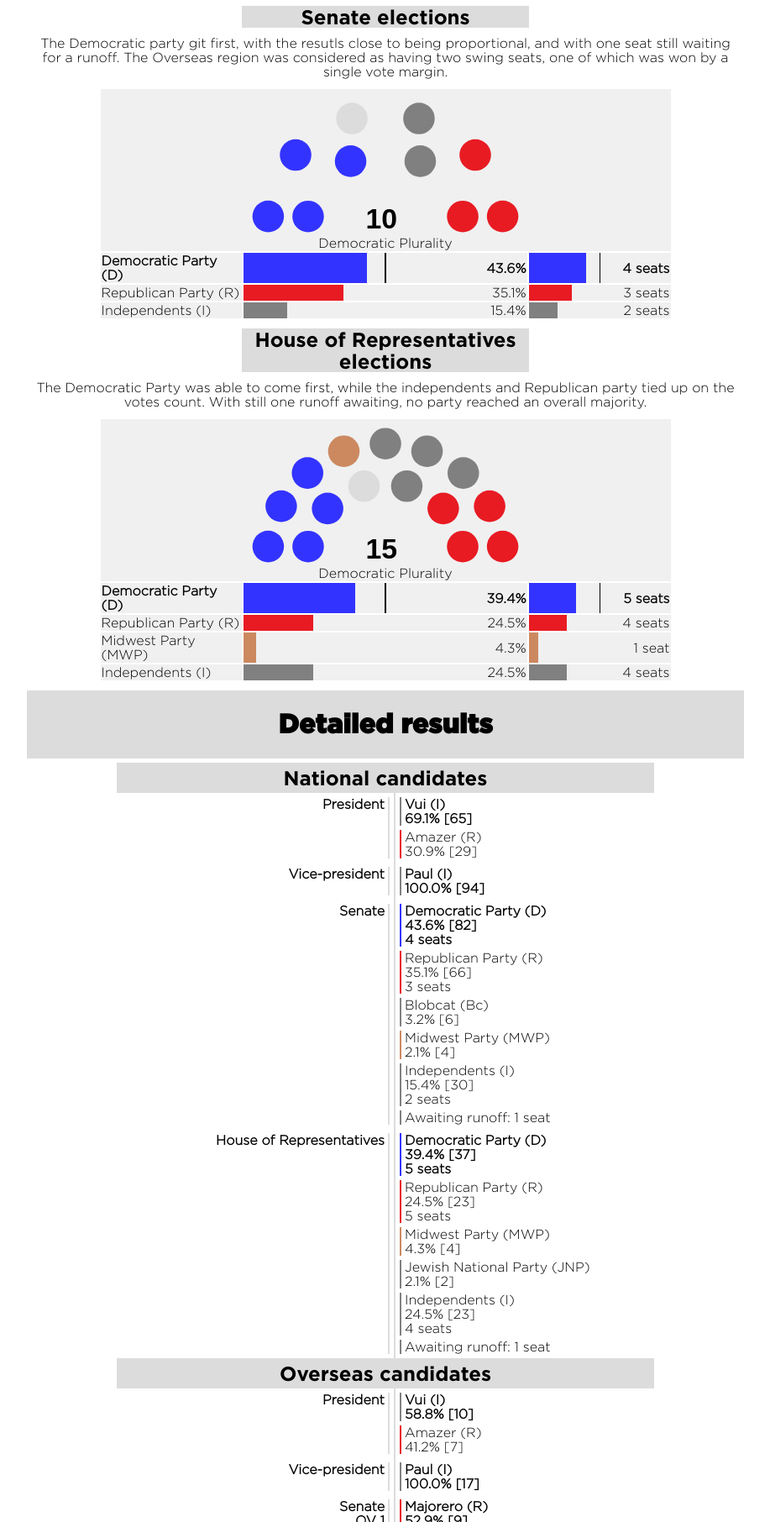
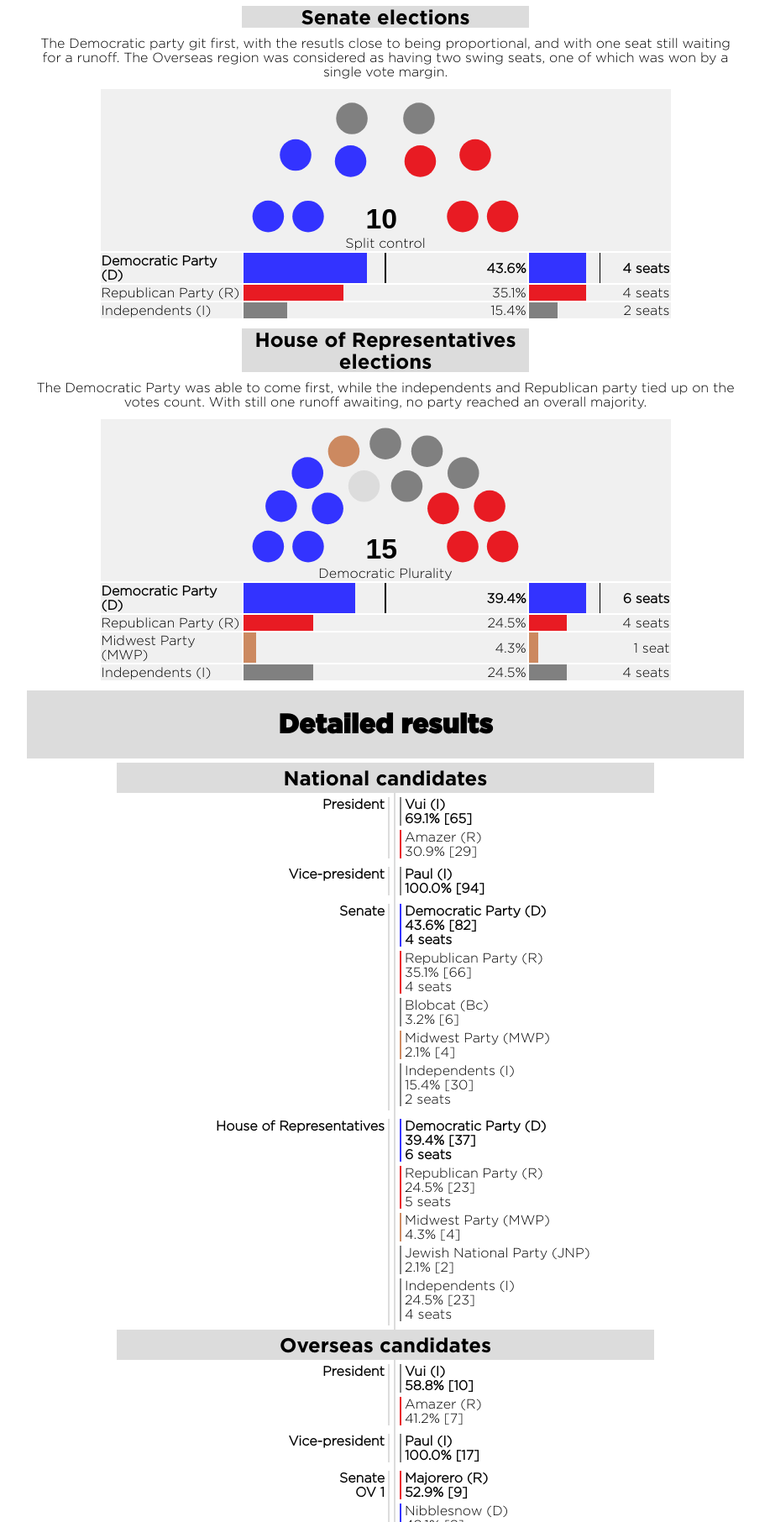
Before and after one commit to Gallo1247/lme2.github.io, a plain HTML site: page elections/Dec19.html in a window 1280 px wide. Shown: the part 1364-3176 px from the top of the page at 84% size, without its empty margins (181-1098 px from the left). Drawn offline with Linux system fonts and the light colour scheme.

Commit message:
Updated diagrams with runoffs

```diff
--- a/elections/Dec19.html
+++ b/elections/Dec19.html
@@ -89,7 +89,7 @@
         <p>The Democratic party git first, with the resutls close to being proportional, and with one seat still waiting for a runoff. The Overseas region was considered as having two swing seats, one of which was won by a single vote margin.</p>
         <table style="width:80%;margin:auto;">
             <tr>
-                <td colspan="3" style="text-align:center;"><img src="../diagrams/D4R3I2V1.svg" width="50%"><br>Democratic Plurality</td>
+                <td colspan="3" style="text-align:center;"><img src="../diagrams/D4I2R4.svg" width="50%"><br>Split control</td>
             </tr>
             <tr>
                 <td width="25%"><b>Democratic Party (D)</b></td>
@@ -98,7 +98,7 @@
             </tr><tr>
                 <td>Republican Party (R)</td>
                 <td style="background-image:linear-gradient(90deg,var(--repc) 35.1%,#F0F0F0 35.1%);text-align:right;">35.1%</td>
-                <td style="background-image:linear-gradient(90deg,var(--repc) 30.0%,#F0F0F0 30.0%);text-align:right;">3 seats</td>
+                <td style="background-image:linear-gradient(90deg,var(--repc) 40.0%,#F0F0F0 40.0%);text-align:right;">4 seats</td>
             </tr><tr>
                 <td>Independents (I)</td>
                 <td style="background-image:linear-gradient(90deg,var(--indc) 15.4%,#F0F0F0 15.4%);text-align:right;">15.4%</td>
@@ -114,7 +114,7 @@
             <tr>
                 <td width="25%"><b>Democratic Party (D)</b></td>
                 <td width="50%" style="background-image:linear-gradient(90deg,var(--demc) 39.4%,#F0F0F0 39.4%,#F0F0F0 49.75%,black 49.75%,black 50.25%,#F0F0F0 50.25%);text-align:right;"><b>39.4%</b></td>
-                <td width="25%" style="background-image:linear-gradient(90deg,var(--demc) 33.3%,#F0F0F0 33.3%,#F0F0F0 49.75%,black 49.75%,black 50.25%,#F0F0F0 50.25%);text-align:right;"><b>5 seats</b></td>
+                <td width="25%" style="background-image:linear-gradient(90deg,var(--demc) 40.0%,#F0F0F0 40.0%,#F0F0F0 49.75%,black 49.75%,black 50.25%,#F0F0F0 50.25%);text-align:right;"><b>6 seats</b></td>
             </tr><tr>
                 <td>Republican Party (R)</td>
                 <td style="background-image:linear-gradient(90deg,var(--repc) 24.5%,#F0F0F0 24.5%);text-align:right;">24.5%</td>
@@ -159,22 +159,20 @@
                         <div class="tablecell-left"><div class="l-corresponder l-vac">Senate</div></div>
                         <div class="tablecell">
                             <div class="r-corresponder r-dem"><b>Democratic Party (D)<br>43.6% [82]<br>4 seats</b></div>
-                            <div class="r-corresponder r-rep">Republican Party (R)<br>35.1% [66]<br>3 seats</div>
+                            <div class="r-corresponder r-rep">Republican Party (R)<br>35.1% [66]<br>4 seats</div>
                             <div class="r-corresponder r-ind">Blobcat (Bc)<br>3.2% [6]</div>
                             <div class="r-corresponder r-mwp">Midwest Party (MWP)<br>2.1% [4]</div>
                             <div class="r-corresponder r-ind">Independents (I)<br>15.4% [30]<br>2 seats</div>
-                            <div class="r-corresponder r-ind bottomcell">Awaiting runoff: 1 seat</div>
                         </div>
                     </div>
                     <div class="tablerow">
                         <div class="tablecell-left"><div class="l-corresponder l-vac">House of Representatives</div></div>
                         <div class="tablecell">
-                            <div class="r-corresponder r-dem"><b>Democratic Party (D)<br>39.4% [37]<br>5 seats</b></div>
+                            <div class="r-corresponder r-dem"><b>Democratic Party (D)<br>39.4% [37]<br>6 seats</b></div>
                             <div class="r-corresponder r-rep">Republican Party (R)<br>24.5% [23]<br>5 seats</div>
                             <div class="r-corresponder r-mwp">Midwest Party (MWP)<br>4.3% [4]</div>
                             <div class="r-corresponder r-ind">Jewish National Party (JNP)<br>2.1% [2]</div>
                             <div class="r-corresponder r-ind">Independents (I)<br>24.5% [23]<br>4 seats</div>
-                            <div class="r-corresponder r-ind bottomcell">Awaiting runoff: 1 seat</div>
                         </div>
                     </div>
                 </div>
```
Also changed, not shown: elections/Jan20.html (+2 -2 lines), government.html (+3 -3 lines), legislatures/1.html (+2 -2 lines), diagrams/D4I2R4.svg (added), diagrams/D6M1I4R4.svg (added), diagrams/D6R4.svg (added), diagrams/D7M1I2R5.svg (added).
